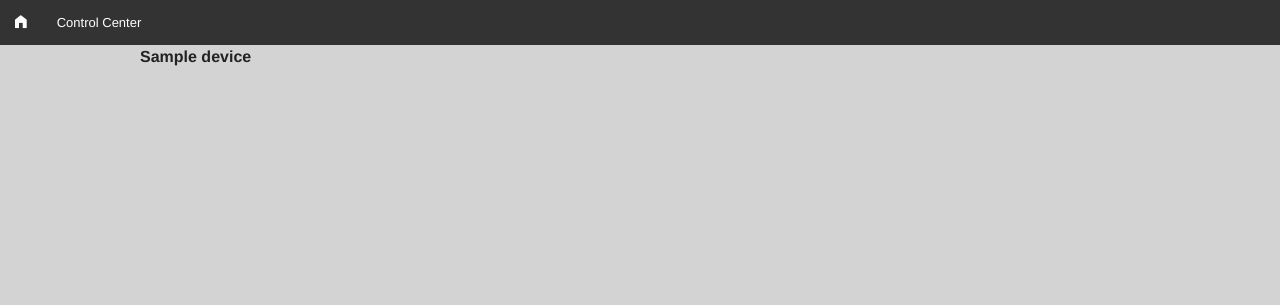
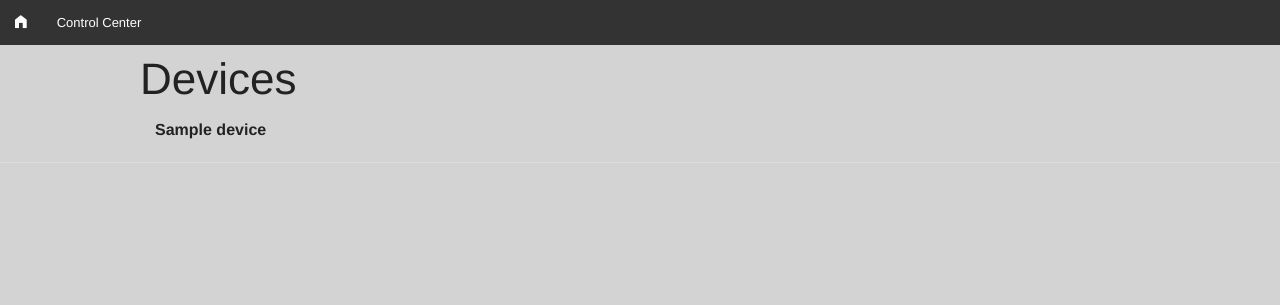
Before and after one commit to open-iot-stack/open-iot-web, a Flask app: template app/templates/dashboard/index.html in a window 1280 px wide. Shown: the top 305 px of the page. Run offline with Flask 2, Linux system fonts and the light colour scheme; the template is opened without the code that fills it: most values are stand-ins (such as "Sample title", 1, 10 or a date in 2020).

Commit message:
Can now see all connected devices

```diff
--- a/app/templates/dashboard/index.html
+++ b/app/templates/dashboard/index.html
@@ -1,20 +1,23 @@
 {% extends "layout.html" %}
 {% block body %}
-
+<section class="hero">
 <div class="row">
+<h1>Devices</h1>
 {% for device in devices['data'] %}
+    <div class="small-3 columns">
     {% if device["manufacturer_device_model"] == "ge_zigbee_light" %}
         {% if device["desired_state"]["powered"] == true %}
-             <i class="button round fi fi-lightbulb on"></i>
+             <i class="button round fi fi-lightbulb on"></i><br>
 
                {% else %}
-         <i class="button round fi fi-lightbulb"></i>
+         <i class="button round fi fi-lightbulb"></i><br>
         {% endif %}
-         <b>{{ device["name"] }}</b><br>
+         <b class="text-center">{{ device["name"] }}</b>
     {% else %}
-         <b>{{ device["name"] }}</b><br>
+         <b  class="text-center">{{ device["name"] }}</b><br>
     {% endif %}
+    </div>
 {% endfor %}
-</div>
-
+</div></section>
+<hr>
 {% endblock %}
```
